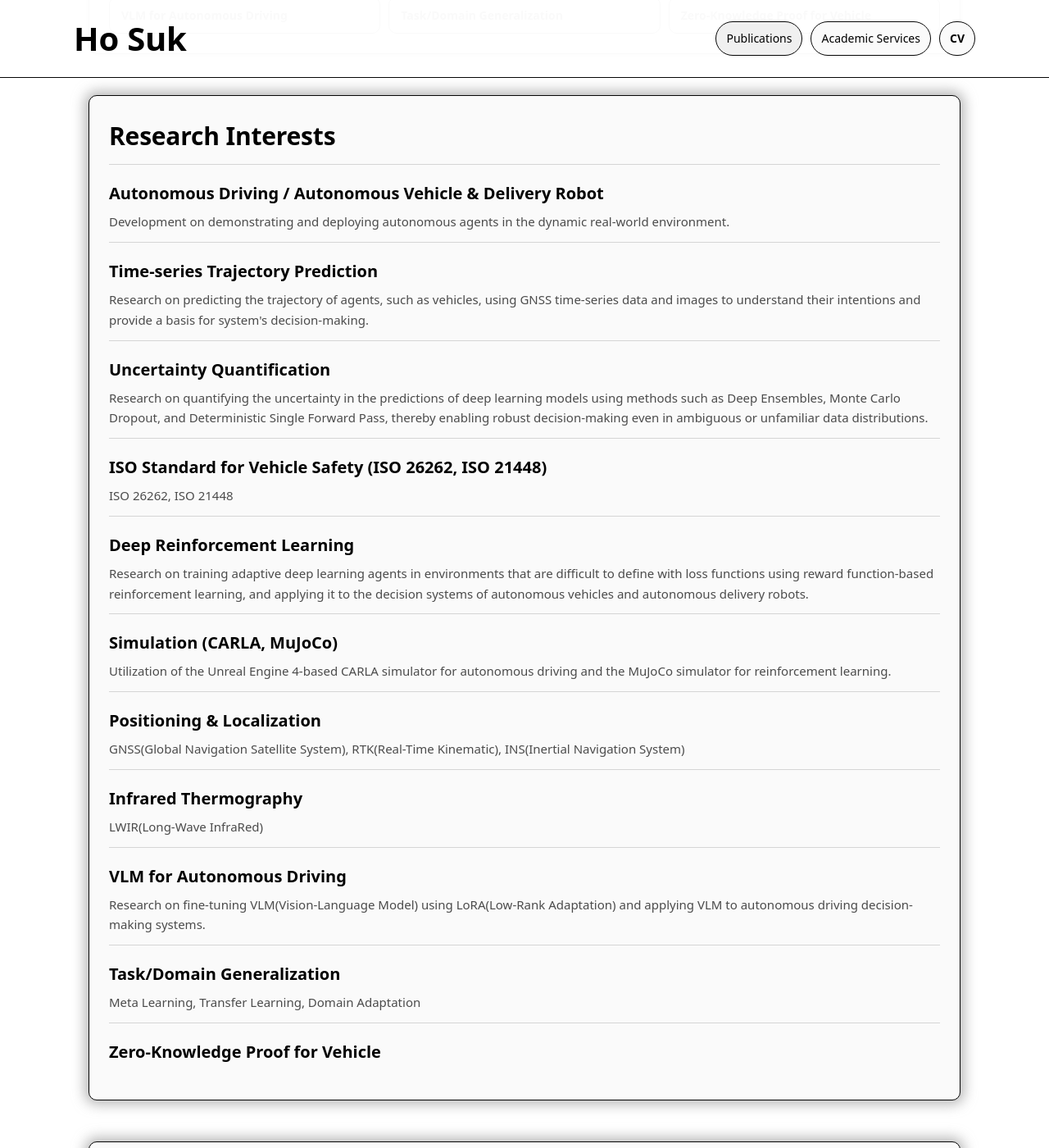
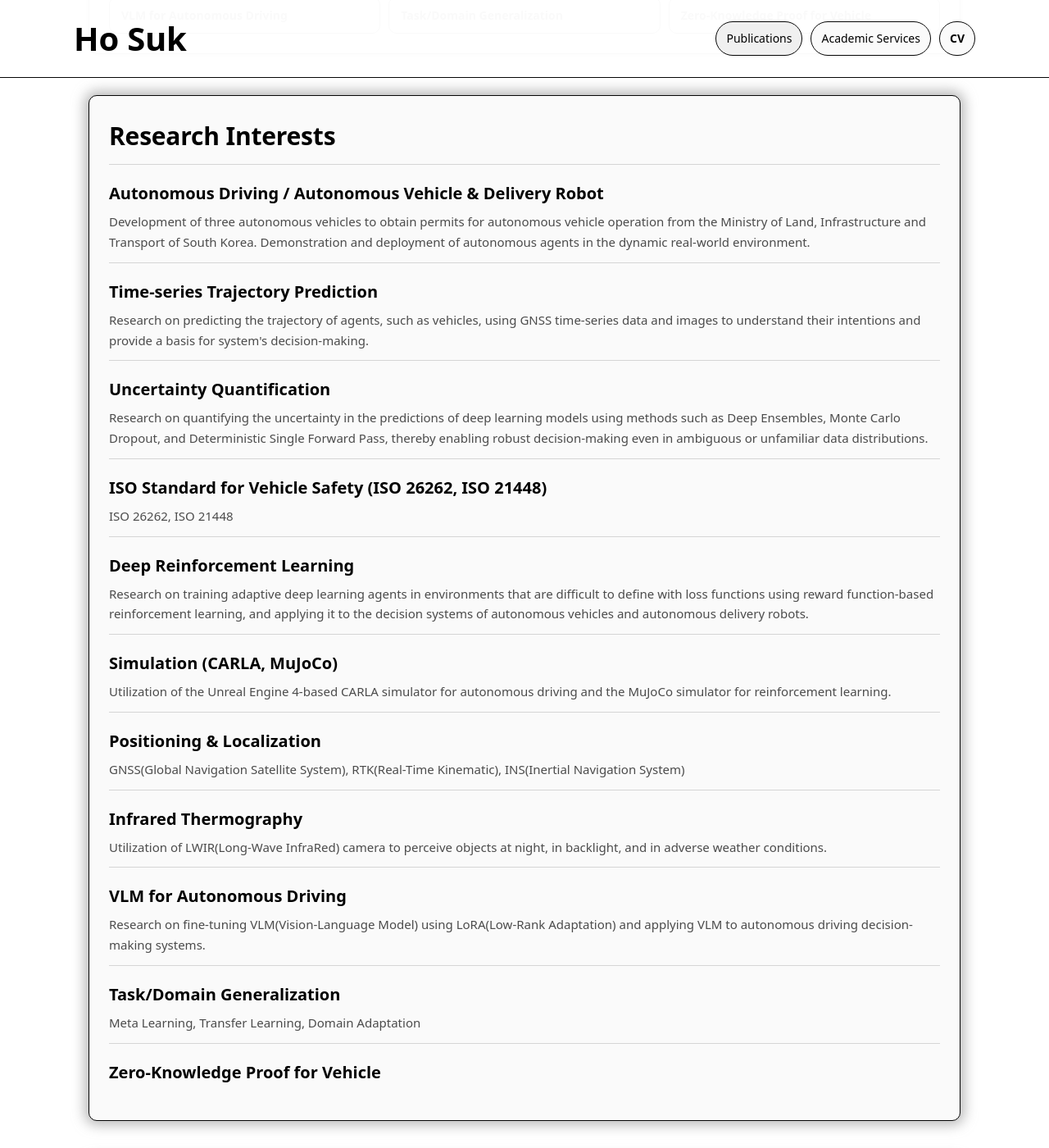
Before and after one commit to ho-suk-93/ho-suk-93.github.io, a Jekyll site: the page built from index.md, in a window 1280 px wide and 1400 px high, scrolled down 1317 px. Shown: the whole window at 82% size. Built offline with Jekyll 4.4.1, drawn with Linux system fonts in a browser that asks for light colours.

Commit message:
Update index.md

```diff
--- a/index.md
+++ b/index.md
@@ -74,7 +74,8 @@ description: "Ho Suk personal website"
     <div class="section-title">Research Interests</div>
     <div class="list-item">
       <p class="item-title">Autonomous Driving / Autonomous Vehicle & Delivery Robot</p>
-      <p class="item-desc">Development on demonstrating and deploying autonomous agents in the dynamic real-world environment.</p>
+      <p class="item-desc">Development of three autonomous vehicles to obtain permits for autonomous vehicle operation from the Ministry of Land, Infrastructure and Transport of South Korea.
+        Demonstration and deployment of autonomous agents in the dynamic real-world environment.</p>
     </div>
     <div class="list-item">
       <p class="item-title">Time-series Trajectory Prediction</p>
@@ -102,7 +103,7 @@ description: "Ho Suk personal website"
     </div>
     <div class="list-item">
       <p class="item-title">Infrared Thermography</p>
-      <p class="item-desc">LWIR(Long-Wave InfraRed)</p>
+      <p class="item-desc">Utilization of LWIR(Long-Wave InfraRed) camera to perceive objects at night, in backlight, and in adverse weather conditions.</p>
     </div>
     <div class="list-item">
       <p class="item-title">VLM for Autonomous Driving</p>
```
